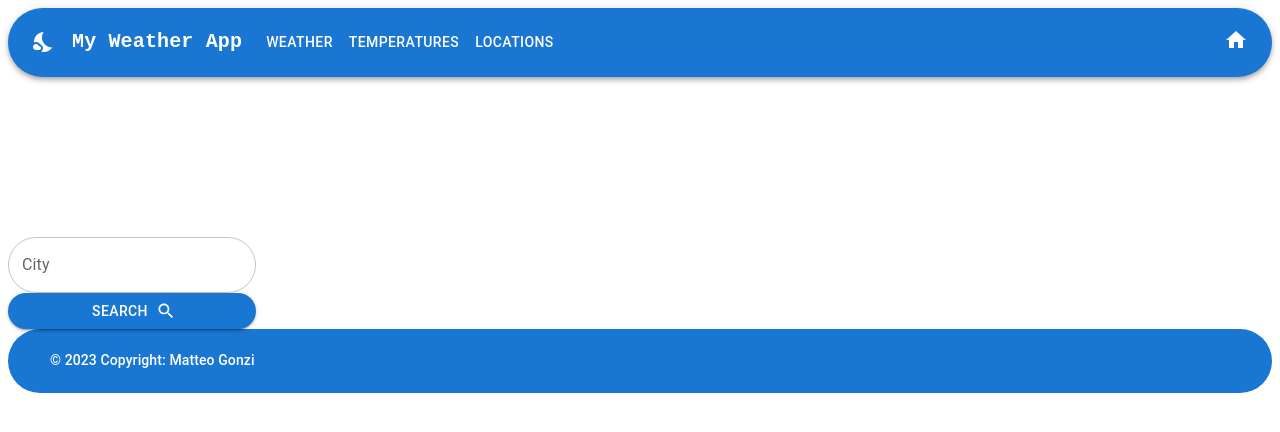
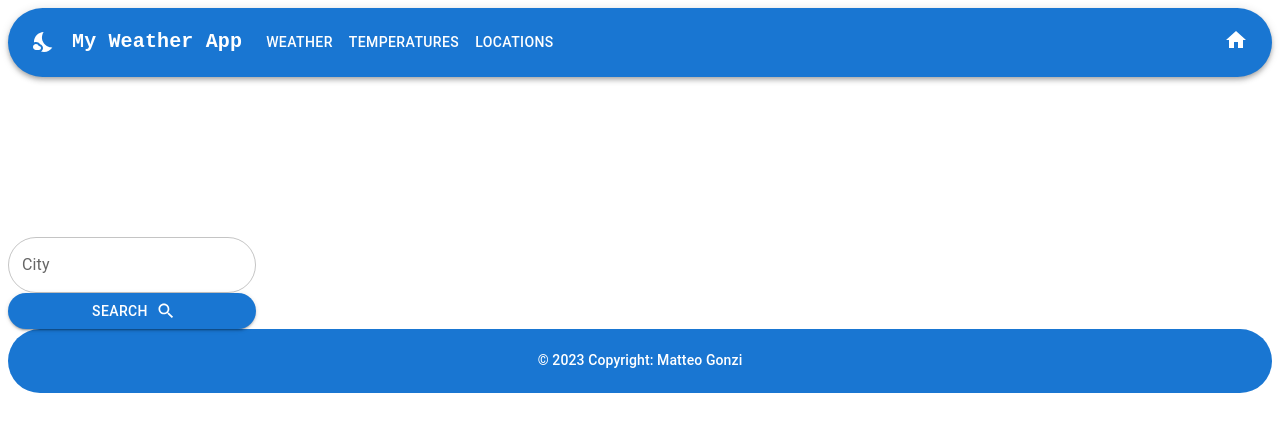
Before and after one commit to matteoGz/Mini-Projects, a React (Create React App) app in the folder my-weather-app/: page /weather in a window 1280 px wide. Shown: the top 432 px of the page. Built offline with nearby package versions, Linux system fonts and the light colour scheme; some icons are missing.

Commit message:
fix(Weather): Fixed info weather axios call

```diff
--- a/my-weather-app/src/components/Footer.js
+++ b/my-weather-app/src/components/Footer.js
@@ -1,11 +1,11 @@
-import { AppBar, Container, Toolbar, Typography } from "@mui/material";
+import { Container, Toolbar, Typography } from "@mui/material";
 import { LogoGithubIcon, MarkGithubIcon } from '@primer/octicons-react';
 
 export default function Footer(){
     return(
         <footer>
             <Container maxWidth="xl" sx={{ backgroundColor: "#1976d2" , color: "white", borderRadius: 10 }}>
-                <Toolbar disableGutters>
+                <Toolbar disableGutters sx={{ justifyContent:"center" }}>
                     <LogoGithubIcon size={18} />
                     <Typography variant="subtitle2">
                         © {new Date().getFullYear()} Copyright: Matteo Gonzi
--- a/my-weather-app/src/components/Weather.js
+++ b/my-weather-app/src/components/Weather.js
@@ -1,4 +1,4 @@
-import React, { useState, useEffect } from 'react'
+import React, { useState } from 'react'
 import axios from 'axios'
 import { Box, Button, FormControl, InputLabel, OutlinedInput, Typography } from '@mui/material';
 import SearchIcon from '@mui/icons-material/Search';
@@ -14,20 +14,21 @@ export default function Weather(){
     }
 
     function searchCity() {
+    //to get coordinates of input city
         axios.get('https://nominatim.openstreetmap.org/search?q='+selectedCity+'&format=json')
             .then((response) => {
                 console.log(response.data[0]);
                 setCoordinates(response.data[0]);
-        })
-        .catch(() => console.error("Req city info failed"))
-        if(coordinates.lat && coordinates.lon !== undefined){
-            axios.get("https://api.open-meteo.com/v1/forecast?latitude="+coordinates.lat+"&longitude="+coordinates.lon+"&hourly=temperature_2m,precipitation_probability,weathercode&models=best_match&current_weather=true&forecast_days=1")
+            //to get weather info
+                axios.get("https://api.open-meteo.com/v1/forecast?latitude="+response.data[0].lat+"&longitude="+
+                          response.data[0].lon+"&hourly=temperature_2m,precipitation_probability,weathercode&models=best_match&current_weather=true&forecast_days=1")
                     .then((response) => {
                         console.log(response.data);
                         setCurrentInfo(response.data);
                     })
                     .catch(() => console.error("Req weather info failed"))
-        }
+            })
+            .catch(() => console.error("Req city info failed"))
     }
 
 
```
Lines whose indentation alone changed are shown as unchanged.
